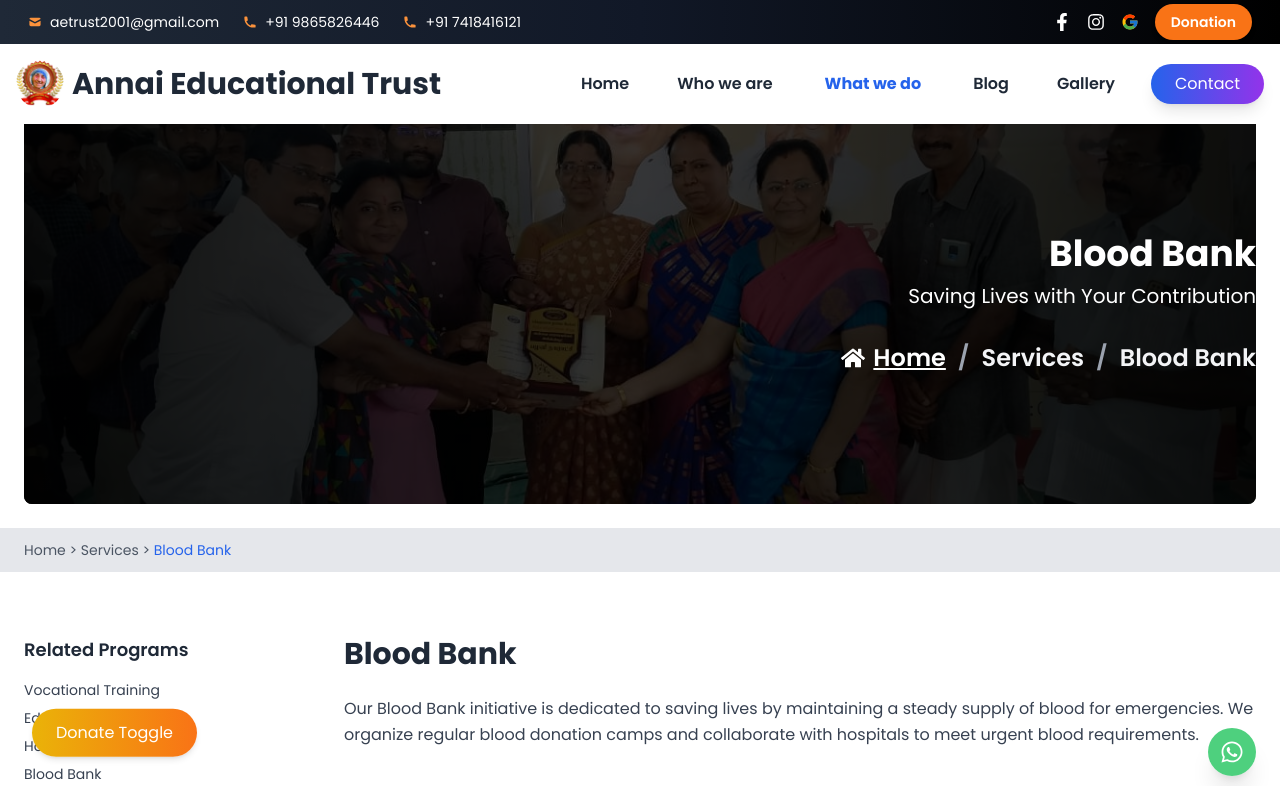
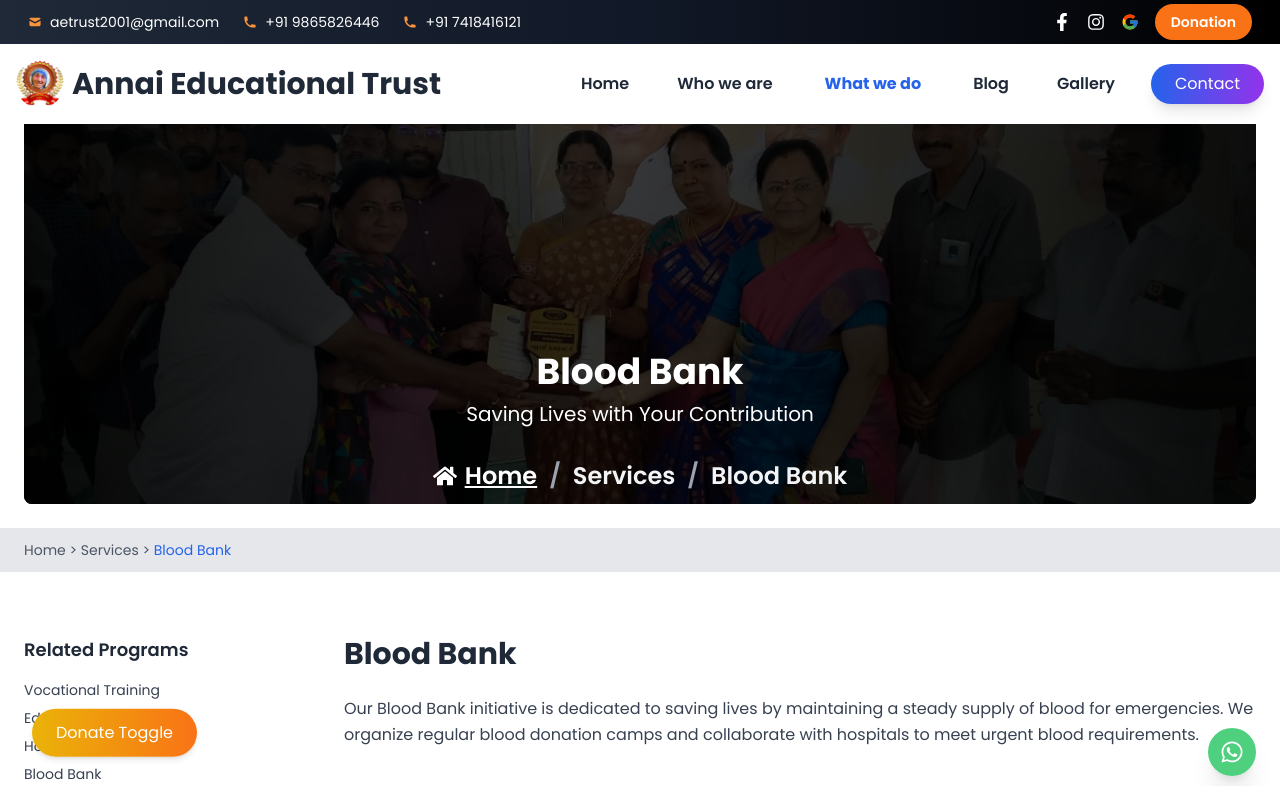
Before and after one commit to naveen1798kumar/annai-edu-sample, a React (Vite) app: page /services/bloodBank in a window 1280 px wide. Shown: the top 786 px of the page. Built offline with nearby package versions, Linux system fonts and the light colour scheme.

Commit message:
padding changed

```diff
--- a/src/components/ServiceBanner.jsx
+++ b/src/components/ServiceBanner.jsx
@@ -19,7 +19,7 @@ function ServiceBanner({ backgroundImage, title, subtitle, currentPage }) {
 
       <div className="absolute inset-0 bg-gradient-to-r from-black via-black/60 to-black opacity-90"></div>
 
-      <div className="relative z-10 flex flex-col items-end justify-center h-auto min-h-[400px] w-full text-white text-center bg-black bg-opacity-50">
+      <div className="relative z-10 flex flex-col items-center justify-end pb-3 h-auto min-h-[400px] w-full text-white text-center bg-black bg-opacity-50">
         <h1 className="text-2xl md:text-4xl font-bold">{title}</h1>
         <p className="mt-2 text-lg md:text-xl">{subtitle}</p>
         <nav className="mt-8 flex items-center space-x-3 text-white text-lg md:text-2xl font-semibold">
```
